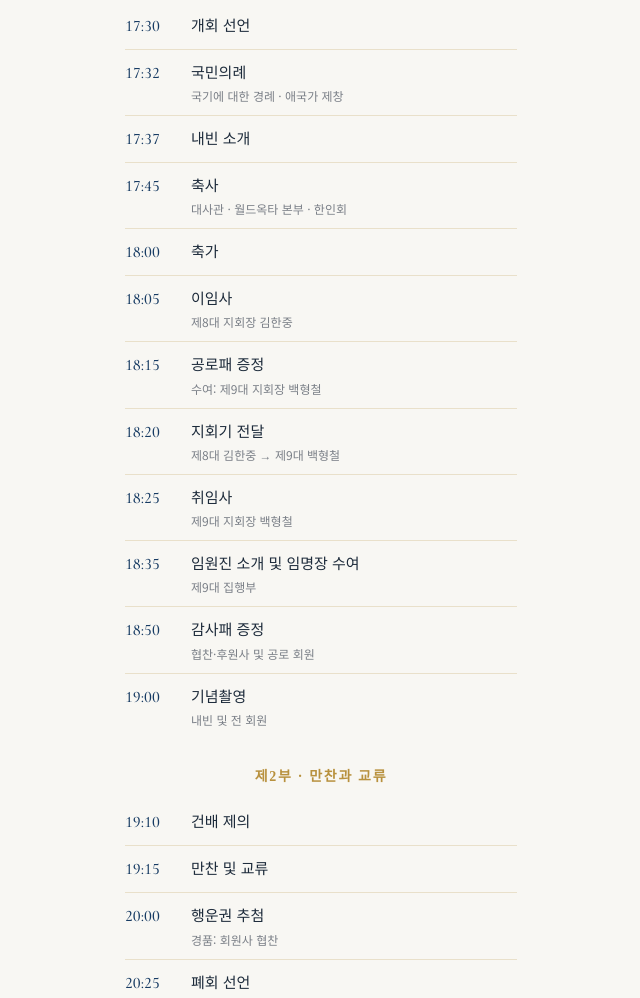
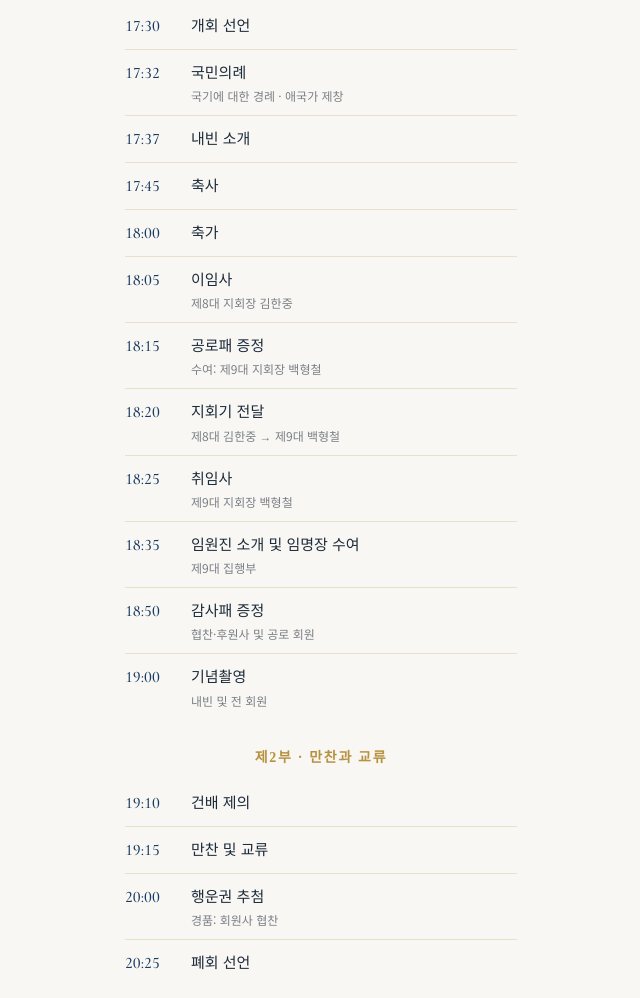
Before and after one commit to yoon-cell/okta-invite, a plain HTML site: page index.html in a window 1280 px wide. Shown: the part 2070-3068 px from the top of the page, without its empty margins (319-959 px from the left). Drawn offline with nearby package versions, Linux system fonts and the light colour scheme; a web font is replaced by a local one.

Commit message:
순서 중 축사 항목의 기관명(대사관·월드옥타 본부·한인회) 문구 삭제
Co-Authored-By: Claude Opus 5.5 <noreply@anthropic.com>

```diff
--- a/index.html
+++ b/index.html
@@ -190,7 +190,7 @@ footer p { margin: 0; font-size: 11px; color: var(--muted); letter-spacing: .06e
   <section aria-labelledby="h-prog">
     <div class="eyebrow">Program</div>
     <h2 id="h-prog">행사 순서</h2>
-    <div class="part"><h3>제1부 · 이·취임식</h3><ol><li><time>17:30</time><div><span class="t">개회 선언</span></div></li><li><time>17:32</time><div><span class="t">국민의례</span><span class="s">국기에 대한 경례 · 애국가 제창</span></div></li><li><time>17:37</time><div><span class="t">내빈 소개</span></div></li><li><time>17:45</time><div><span class="t">축사</span><span class="s">대사관 · 월드옥타 본부 · 한인회</span></div></li><li><time>18:00</time><div><span class="t">축가</span></div></li><li><time>18:05</time><div><span class="t">이임사</span><span class="s">제8대 지회장 김한중</span></div></li><li><time>18:15</time><div><span class="t">공로패 증정</span><span class="s">수여: 제9대 지회장 백형철</span></div></li><li><time>18:20</time><div><span class="t">지회기 전달</span><span class="s">제8대 김한중 → 제9대 백형철</span></div></li><li><time>18:25</time><div><span class="t">취임사</span><span class="s">제9대 지회장 백형철</span></div></li><li><time>18:35</time><div><span class="t">임원진 소개 및 임명장 수여</span><span class="s">제9대 집행부</span></div></li><li><time>18:50</time><div><span class="t">감사패 증정</span><span class="s">협찬·후원사 및 공로 회원</span></div></li><li><time>19:00</time><div><span class="t">기념촬영</span><span class="s">내빈 및 전 회원</span></div></li></ol></div>
+    <div class="part"><h3>제1부 · 이·취임식</h3><ol><li><time>17:30</time><div><span class="t">개회 선언</span></div></li><li><time>17:32</time><div><span class="t">국민의례</span><span class="s">국기에 대한 경례 · 애국가 제창</span></div></li><li><time>17:37</time><div><span class="t">내빈 소개</span></div></li><li><time>17:45</time><div><span class="t">축사</span></div></li><li><time>18:00</time><div><span class="t">축가</span></div></li><li><time>18:05</time><div><span class="t">이임사</span><span class="s">제8대 지회장 김한중</span></div></li><li><time>18:15</time><div><span class="t">공로패 증정</span><span class="s">수여: 제9대 지회장 백형철</span></div></li><li><time>18:20</time><div><span class="t">지회기 전달</span><span class="s">제8대 김한중 → 제9대 백형철</span></div></li><li><time>18:25</time><div><span class="t">취임사</span><span class="s">제9대 지회장 백형철</span></div></li><li><time>18:35</time><div><span class="t">임원진 소개 및 임명장 수여</span><span class="s">제9대 집행부</span></div></li><li><time>18:50</time><div><span class="t">감사패 증정</span><span class="s">협찬·후원사 및 공로 회원</span></div></li><li><time>19:00</time><div><span class="t">기념촬영</span><span class="s">내빈 및 전 회원</span></div></li></ol></div>
 <div class="part"><h3>제2부 · 만찬과 교류</h3><ol><li><time>19:10</time><div><span class="t">건배 제의</span></div></li><li><time>19:15</time><div><span class="t">만찬 및 교류</span></div></li><li><time>20:00</time><div><span class="t">행운권 추첨</span><span class="s">경품: 회원사 협찬</span></div></li><li><time>20:25</time><div><span class="t">폐회 선언</span></div></li></ol></div>
     <div class="mc">사회 · 사무국장 김대성</div>
   </section>
```
